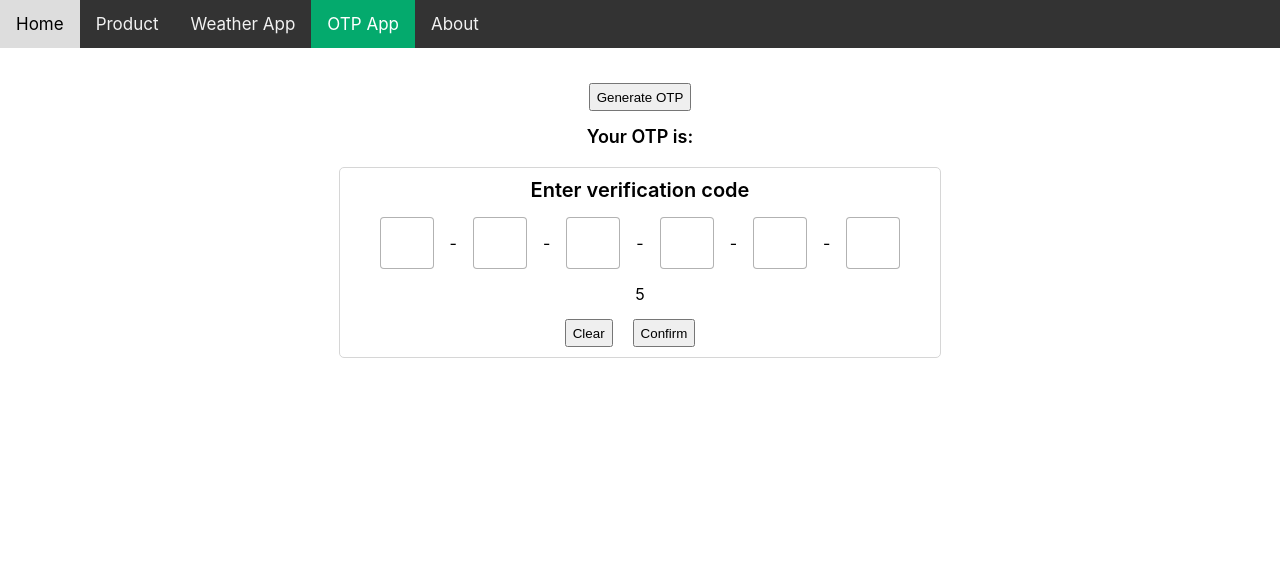
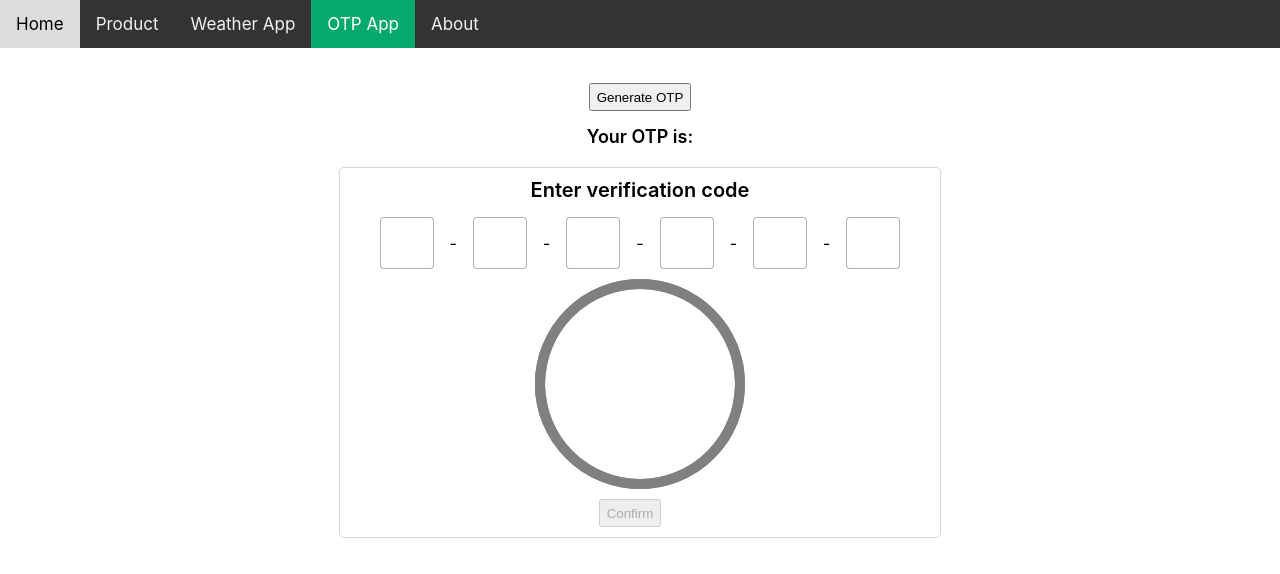
Before and after one commit to minh47857/react-basic, a React (Create React App) app: page /otp in a window 1280 px wide. Shown: the top 574 px of the page. Built offline with nearby package versions, Linux system fonts and the light colour scheme.

Commit message:
:sparkles: feat: update  OTP App

```diff
--- a/src/components/OTP/CountDown.js
+++ b/src/components/OTP/CountDown.js
@@ -1,26 +1,60 @@
-import {useState, useEffect } from "react";
+import { useEffect } from "react";
+import './CountDown.scss'
 // import React from "react";
 
 const CountDown = (props) => {
-    const [count, setCount] = useState(10);
+    const {radius, strokeWidth, strokeBgColor, strokeColor, seconds, isPlaying, count, setCount} = props;
+    const circumference = radius * 2 * Math.PI;
+    const miliseconds = seconds * 1000;
+    const secondsDisplay = (count / 1000).toFixed();
+    const strokeDashoffset = () => {
+        return circumference - (count / miliseconds) * circumference;
+    }
+
     useEffect(() => {
         // setTimeout(() => {
         //     setcount(count-1);
         // }, 1000)
-        if(count === 0) {
+        if(!isPlaying) return;
+        if (count === 0) {
             props.setIsDisableBtn(true);
             return;
         }
         const timer = setInterval(() => {
-            setCount(count - 1)
-        }, 1000);
+            setCount(count - 10)
+        }, 10);
         return () => {
             clearInterval(timer);
         }
-    }, [count])
+    }, [count, props, isPlaying, setCount])
+
     return (
-        <div>
-            {count}
+        <div className="countdown-container" style={{ height: `${radius * 2}px`, width: `${radius * 2}px` }}>
+            <p> {isPlaying&&secondsDisplay} </p>
+            <svg width={radius * 2} height={radius * 2}>
+                <circle
+                    cx={radius}
+                    cy={radius}
+                    r={radius}
+                    fill="none"
+                    stroke={strokeBgColor}
+                    strokeWidth={strokeWidth}
+                ></circle>
+            </svg>
+            <svg width={radius * 2} height={radius * 2}>
+                <circle
+                    strokeDasharray={circumference}
+                    strokeDashoffset={isPlaying ?  strokeDashoffset() : 0}
+                    cx={radius}
+                    cy={radius}
+                    r={radius}
+                    fill="none"
+                    stroke ={isPlaying ? strokeColor : strokeBgColor}
+                    strokeWidth={strokeWidth}
+                    strokeLinecap="round"
+                ></circle>
+            </svg>
+
         </div>
     )
 }
--- /dev/null
+++ b/src/components/OTP/CountDown.scss
@@ -0,0 +1,15 @@
+.countdown-container {
+  position: relative;
+  display: flex;
+  align-items: center;
+  justify-content: center;
+  margin: auto;
+
+  svg {
+    position: absolute;
+    top: 0;
+    left: 0;
+    overflow: visible;
+    transform: rotateY(-180deg) rotateZ(-90deg)
+  }
+}
--- a/src/components/OTP/GenerateOTP.js
+++ b/src/components/OTP/GenerateOTP.js
@@ -7,6 +7,9 @@ const GenerateOTP = (props) => {
         const otp = Math.floor(100000 + Math.random() * 900000);
         setOrgOTP(otp);
         props.setOrgOTPParent(otp);
+        props.setIsPlaying(true);
+        props.setCount(props.seconds * 1000);
+        props.setIsDisableBtn(true);
     }
 
     return(
--- a/src/components/OTP/InputOTP.js
+++ b/src/components/OTP/InputOTP.js
@@ -26,10 +26,17 @@ const InputOTP = (props) => {
             <div className='timer'>
                 <CountDown
                     setIsDisableBtn={props.setIsDisableBtn}
+                    radius={100}
+                    strokeBgColor={"gray"}
+                    strokeColor={"green"}
+                    strokeWidth={10}
+                    seconds={props.seconds}
+                    isPlaying={props.isPlaying}
+                    count={props.count}
+                    setCount={props.setCount}
                 />
             </div>
             <div className='action'>
-                <button className='clear'>Clear</button>
                 <button disabled={props.isDisableBtn} className='confirm' onClick={handleConfirmOTP}>Confirm</button>
             </div>
         </div>
--- a/src/components/OTP/OTP.js
+++ b/src/components/OTP/OTP.js
@@ -7,7 +7,10 @@ import './OTP.scss';
 const OTP = () => {
     const [orgOTPParent, setOrgOTPParent] = useState("");
     const [userOTPParent, setUserOTPParent] = useState("");
-    const [isDisableBtn, setIsDisableBtn] = useState(false);
+    const [isDisableBtn, setIsDisableBtn] = useState(true);
+    const [isPlaying, setIsPlaying] = useState(false);
+    const seconds = 10;
+    const [count, setCount] = useState(seconds * 1000);
 
     const handleSubmitOTP = () => {
         if(+orgOTPParent === + userOTPParent){
@@ -22,12 +25,20 @@ const OTP = () => {
         <div className="otp-parent-container">
             <GenerateOTP
                 setOrgOTPParent={setOrgOTPParent}
+                setIsPlaying={setIsPlaying}
+                setIsDisableBtn={setIsDisableBtn}
+                setCount={setCount}
+                seconds={seconds}
             />
             <InputOTP
                 setUserOTPParent={setUserOTPParent}
                 handleSubmitOTP={handleSubmitOTP}
                 isDisableBtn={isDisableBtn}
                 setIsDisableBtn={setIsDisableBtn}
+                isPlaying={isPlaying}
+                count={count}
+                setCount={setCount}
+                seconds={seconds}
             />
         </div>
     )
```
